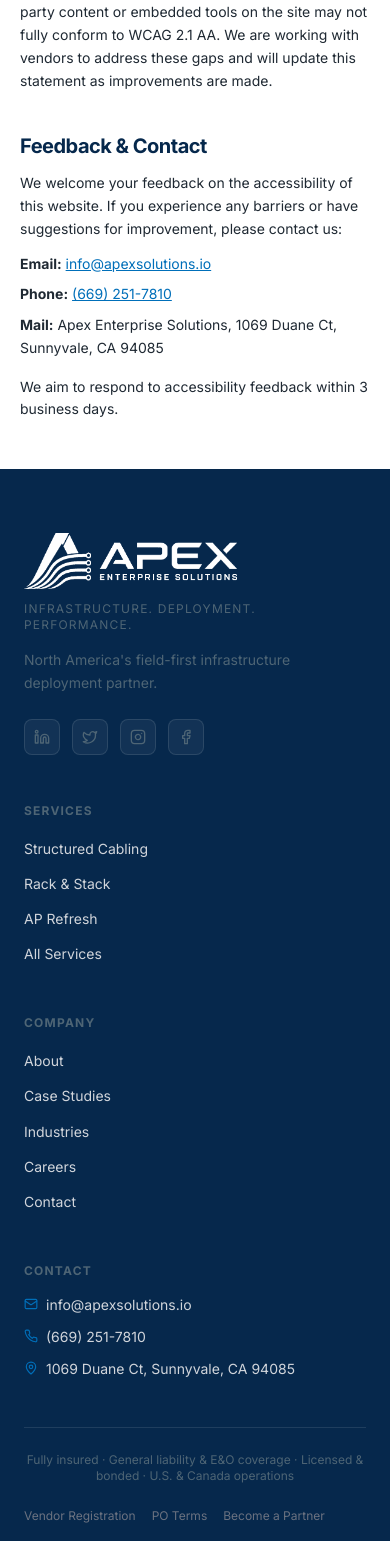
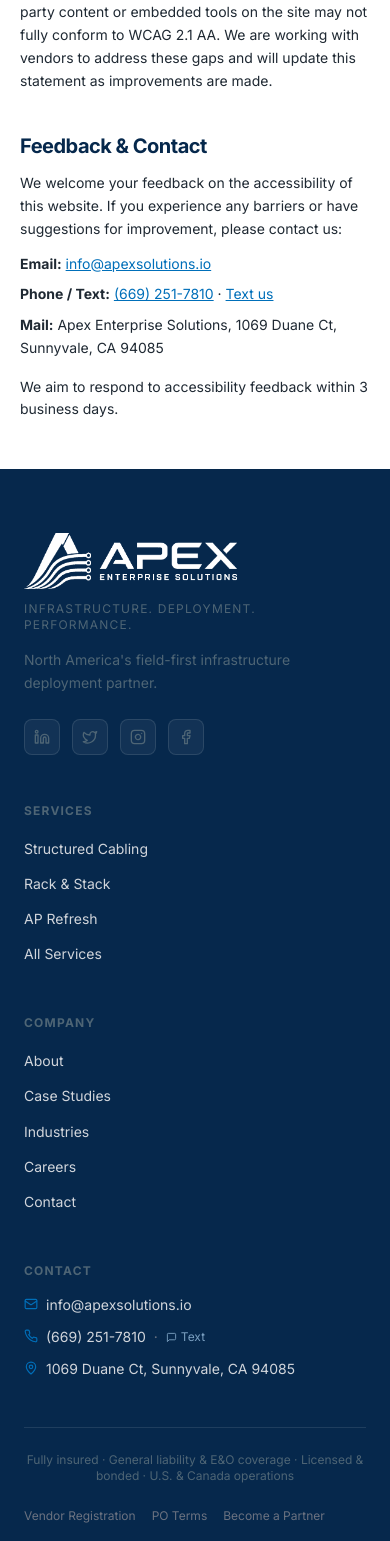
Before and after one commit to saadapex/aes-website, a Next.js app: page /accessibility in a window 390 px wide. Shown: the part 1259-2800 px from the top of the page. Built offline with nearby package versions, Linux system fonts and the light colour scheme; no server answers.

Commit message:
Add SMS/text link alongside phone number in nav, footer, contact sidebar, and accessibility page — phone icon stays as call action, new Text button opens SMS app via sms: protocol

```diff
--- a/src/app/accessibility/page.tsx
+++ b/src/app/accessibility/page.tsx
@@ -53,7 +53,7 @@
               <p>We welcome your feedback on the accessibility of this website. If you experience any barriers or have suggestions for improvement, please contact us:</p>
               <ul className="mt-3 space-y-2 list-none pl-0">
                 <li><strong>Email:</strong> <a href="mailto:info@apexsolutions.io" className="text-[#006FB9] hover:text-[#FF6B00] underline">info@apexsolutions.io</a></li>
-                <li><strong>Phone:</strong> <a href="tel:16692517810" className="text-[#006FB9] hover:text-[#FF6B00] underline">(669) 251-7810</a></li>
+                <li><strong>Phone / Text:</strong> <a href="tel:+16692517810" className="text-[#006FB9] hover:text-[#FF6B00] underline">(669) 251-7810</a> &middot; <a href="sms:+16692517810" className="text-[#006FB9] hover:text-[#FF6B00] underline">Text us</a></li>
                 <li><strong>Mail:</strong> Apex Enterprise Solutions, 1069 Duane Ct, Sunnyvale, CA 94085</li>
               </ul>
               <p className="mt-4">We aim to respond to accessibility feedback within 3 business days.</p>
--- a/src/app/contact/page.tsx
+++ b/src/app/contact/page.tsx
@@ -1,6 +1,6 @@
 import type { Metadata } from "next";
 import { Suspense } from "react";
-import { Mail, Phone, MapPin, Linkedin } from "lucide-react";
+import { Mail, Phone, MapPin, Linkedin, MessageSquare } from "lucide-react";
 import PageHero from "@/components/page-hero";
 import FormErrorBanner from "@/components/form-error-banner";
 import { SITE } from "@/lib/utils";
@@ -134,9 +134,18 @@
               <a href={`mailto:${SITE.email}`} className="flex items-center gap-3 text-gray-700 hover:text-[#FF6B00] transition-colors">
                 <Mail size={16} className="text-[#006FB9]" /> {SITE.email}
               </a>
-              <a href={`tel:${SITE.phone.replace(/\D/g, "")}`} className="flex items-center gap-3 text-gray-700 hover:text-[#FF6B00] transition-colors">
-                <Phone size={16} className="text-[#006FB9]" /> {SITE.phone}
-              </a>
+              <div className="flex items-center gap-3 text-gray-700">
+                <Phone size={16} className="text-[#006FB9] flex-shrink-0" />
+                <a href={`tel:+1${SITE.phone.replace(/\D/g, "")}`}
+                  className="hover:text-[#FF6B00] transition-colors">
+                  {SITE.phone}
+                </a>
+                <span className="text-gray-300">·</span>
+                <a href={`sms:+1${SITE.phone.replace(/\D/g, "")}`}
+                  className="inline-flex items-center gap-1 text-sm text-[#006FB9] hover:text-[#FF6B00] transition-colors">
+                  <MessageSquare size={13} /> Text
+                </a>
+              </div>
               <div className="flex items-start gap-3 text-gray-700">
                 <MapPin size={16} className="text-[#006FB9] mt-0.5 flex-shrink-0" /> {SITE.address}
               </div>
--- a/src/components/footer.tsx
+++ b/src/components/footer.tsx
@@ -1,6 +1,6 @@
 import Link from "next/link";
 import Image from "next/image";
-import { Linkedin, Mail, Phone, MapPin, Twitter, Instagram, Facebook } from "lucide-react";
+import { Linkedin, Mail, Phone, MapPin, Twitter, Instagram, Facebook, MessageSquare } from "lucide-react";
 import { SITE, SERVICES, INDUSTRIES } from "@/lib/utils";
 
 export default function Footer() {
@@ -129,11 +129,22 @@
                 </a>
               </li>
               <li>
-                <a href={`tel:${SITE.phone.replace(/\D/g, "")}`}
-                  className="flex items-start gap-2 text-sm text-gray-300 hover:text-[#FF6B00] transition-colors">
+                <div className="flex items-start gap-2 text-sm text-gray-300">
                   <Phone size={14} className="mt-0.5 flex-shrink-0 text-[#006FB9]" />
-                  {SITE.phone}
-                </a>
+                  <div className="flex flex-wrap items-center gap-x-2 gap-y-1">
+                    <a href={`tel:+1${SITE.phone.replace(/\D/g, "")}`}
+                      aria-label={`Call ${SITE.phone}`}
+                      className="hover:text-[#FF6B00] transition-colors">
+                      {SITE.phone}
+                    </a>
+                    <span className="text-gray-500">·</span>
+                    <a href={`sms:+1${SITE.phone.replace(/\D/g, "")}`}
+                      aria-label={`Text ${SITE.phone}`}
+                      className="inline-flex items-center gap-1 text-xs text-[#7A9FC0] hover:text-[#FF6B00] transition-colors">
+                      <MessageSquare size={11} /> Text
+                    </a>
+                  </div>
+                </div>
               </li>
               <li>
                 <div className="flex items-start gap-2 text-sm text-gray-300">
--- a/src/components/nav.tsx
+++ b/src/components/nav.tsx
@@ -3,7 +3,7 @@
 import { useState, useEffect } from "react";
 import Link from "next/link";
 import Image from "next/image";
-import { Menu, X, ChevronDown, Phone } from "lucide-react";
+import { Menu, X, ChevronDown, Phone, MessageSquare } from "lucide-react";
 import { SITE, SERVICES, INDUSTRIES } from "@/lib/utils";
 
 const ABOUT = [
@@ -156,11 +156,24 @@
         </nav>
 
         {/* Desktop CTA */}
-        <div className="hidden lg:flex items-center gap-4">
-          <a href={`tel:${SITE.phone.replace(/\D/g, "")}`}
-            className={`flex items-center gap-1.5 text-sm font-medium transition-colors ${linkClass}`}>
-            <Phone size={14} /> {SITE.phone}
-          </a>
+        <div className="hidden lg:flex items-center gap-3">
+          <div className="flex items-center gap-2">
+            <a href={`tel:+1${SITE.phone.replace(/\D/g, "")}`}
+              aria-label={`Call ${SITE.phone}`}
+              className={`flex items-center gap-1.5 text-sm font-medium transition-colors ${linkClass}`}>
+              <Phone size={14} /> {SITE.phone}
+            </a>
+            <a href={`sms:+1${SITE.phone.replace(/\D/g, "")}`}
+              aria-label={`Text ${SITE.phone}`}
+              title="Text us"
+              className={`flex items-center gap-1 text-xs font-medium px-2 py-1 rounded border transition-colors ${
+                solid
+                  ? "border-[#006FB9]/30 text-[#006FB9] hover:border-[#FF6B00] hover:text-[#FF6B00]"
+                  : "border-white/40 text-white hover:border-[#FF6B00] hover:text-[#FF6B00]"
+              }`}>
+              <MessageSquare size={12} /> Text
+            </a>
+          </div>
           <a href={SITE.calendly} target="_blank" rel="noopener noreferrer"
             className="btn-primary text-sm py-2.5 px-5">
             Book a Call
```
